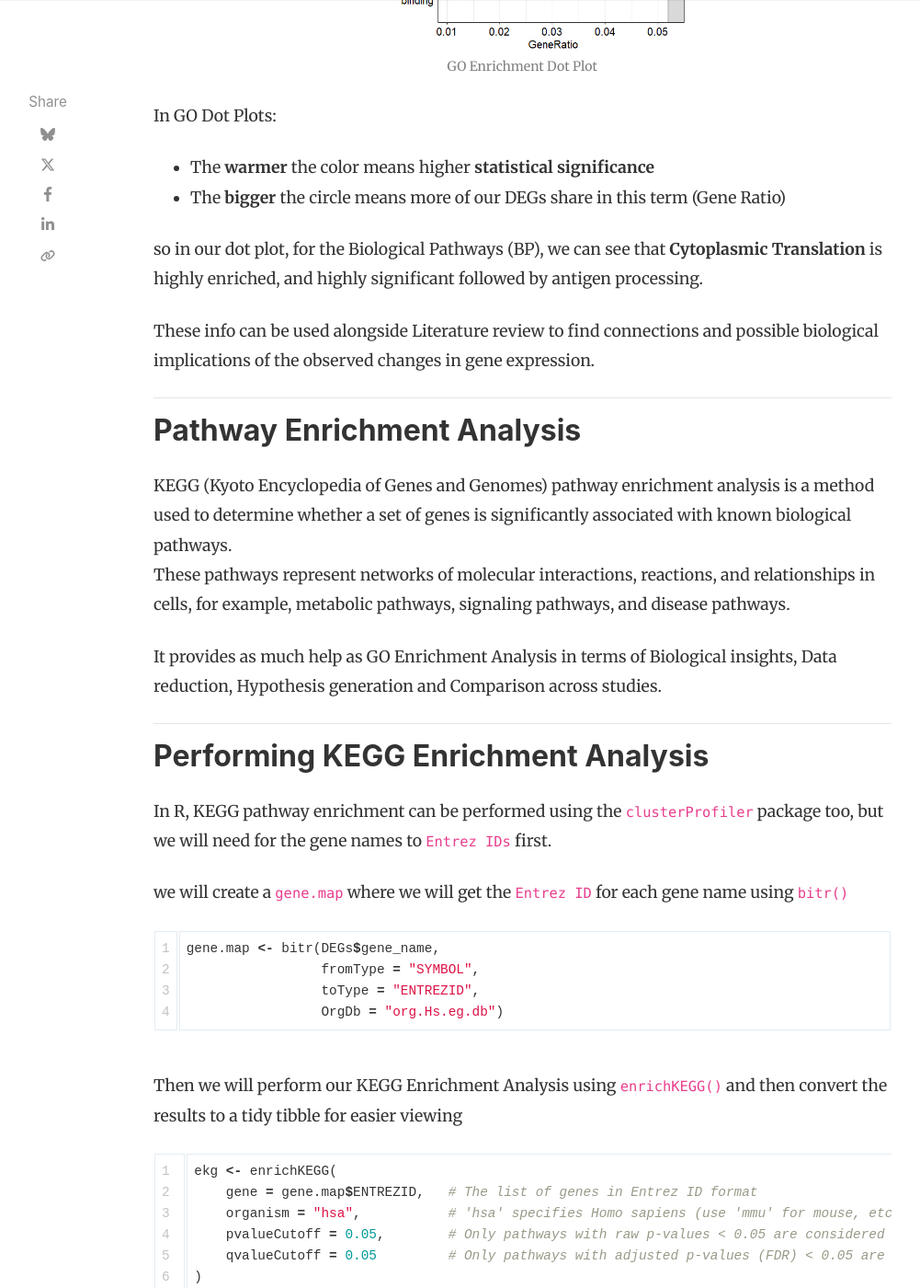
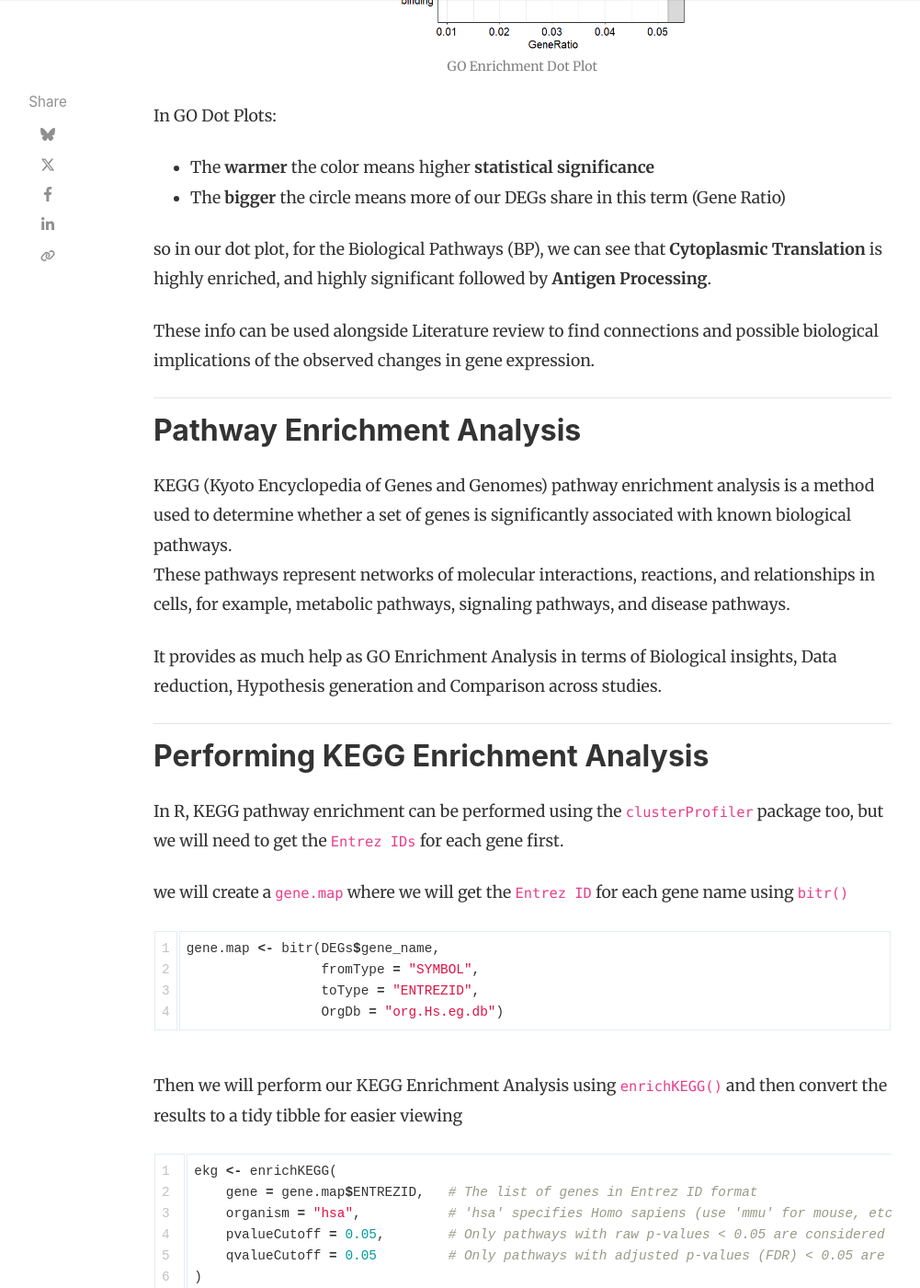
Before and after one commit to DjoserGenomics/djosergenomics.github.io, a Jekyll site: the page built from _posts/2025-08-14-Scroll-7-Thutmoses-Trends.md, in a window 1280 px wide and 1400 px high, scrolled down 4826 px. Shown: the whole window at 92% size, without its empty margins (118-1119 px from the left). Built offline with Jekyll 4.4.1, drawn with Linux system fonts in a browser that asks for light colours; nearby versions of some CDN libraries; comment, search, counter and statistics services are not loaded; some of the changed text lies outside the part shown.

Commit message:
Validation and Minor Fixes for Scroll 7

```diff
--- a/_posts/2025-08-14-Scroll-7-Thutmoses-Trends.md
+++ b/_posts/2025-08-14-Scroll-7-Thutmoses-Trends.md
@@ -78,7 +78,7 @@ ego <- enrichGO(
 - `keyType` → Specifies the type of identifiers used in gene (e.g., "SYMBOL", "ENSEMBL", "ENTREZID").
 - `ont` → The GO ontology category to search. "BP" = Biological Process, "MF" = Molecular Function, "CC" = Cellular Component, "ALL" = all categories together.
 - `pvalueCutoff` → A filter to keep only terms with raw p-values ≤ this threshold.
-- `qvalueCutoff` → A filter to keep only terms with adjusted p-values (false discovery rate) ≤ this threshold.
+- `qvalueCutoff` → A filter to keep only terms with adjusted p-values (**false discovery rate**) ≤ this threshold.
 
 ---
 
@@ -126,7 +126,7 @@ In GO Dot Plots:
 - The **warmer** the color means higher **statistical significance**
 - The **bigger** the circle means more of our DEGs share in this term (Gene Ratio)
 
-so in our dot plot, for the Biological Pathways (BP), we can see that **Cytoplasmic Translation** is highly enriched, and highly significant followed by antigen processing.
+so in our dot plot, for the Biological Pathways (BP), we can see that **Cytoplasmic Translation** is highly enriched, and highly significant followed by **Antigen Processing**.
 
 These info can be used alongside Literature review to find connections and possible biological implications of the observed changes in gene expression.
 
@@ -143,7 +143,7 @@ It provides as much help as GO Enrichment Analysis in terms of Biological insigh
 
 ## <a id="performing-kegg-enrichment-analysis">Performing KEGG Enrichment Analysis</a>
 
-In R, KEGG pathway enrichment can be performed using the `clusterProfiler` package too, but we will need for the gene names to `Entrez IDs` first.
+In R, KEGG pathway enrichment can be performed using the `clusterProfiler` package too, but we will need to get the `Entrez IDs` for each gene first.
 
 we will create a `gene.map` where we will get the `Entrez ID` for each gene name using `bitr()`
 
@@ -218,6 +220,6 @@ One enduring testament to his reign is the **obelisk** now standing in the **Hip
 
 ---
 
-> Papyrus Background from the Post's Cover photo is from [Freepik](https://www.freepik.com/free-photo/grunge-background_4258615.htm)
+> Papyrus Background from the Post's Cover photo is from <a href="https://www.freepik.com/free-photo/grunge-background_4258615.htm" target="_blank">Freepik</a>
 
 ---
```
Also changed, not shown: other parts of _posts/2025-08-14-Scroll-7-Thutmoses-Trends.md (+2 -0 lines).
